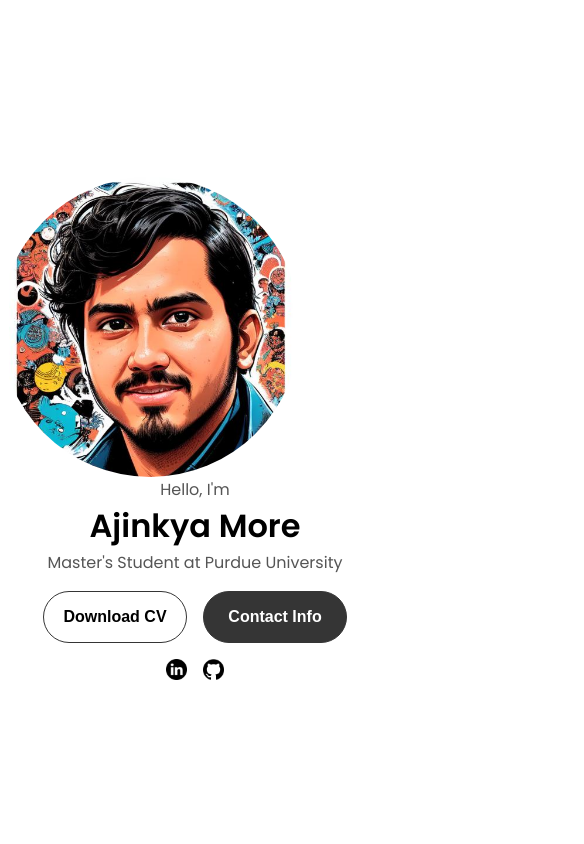
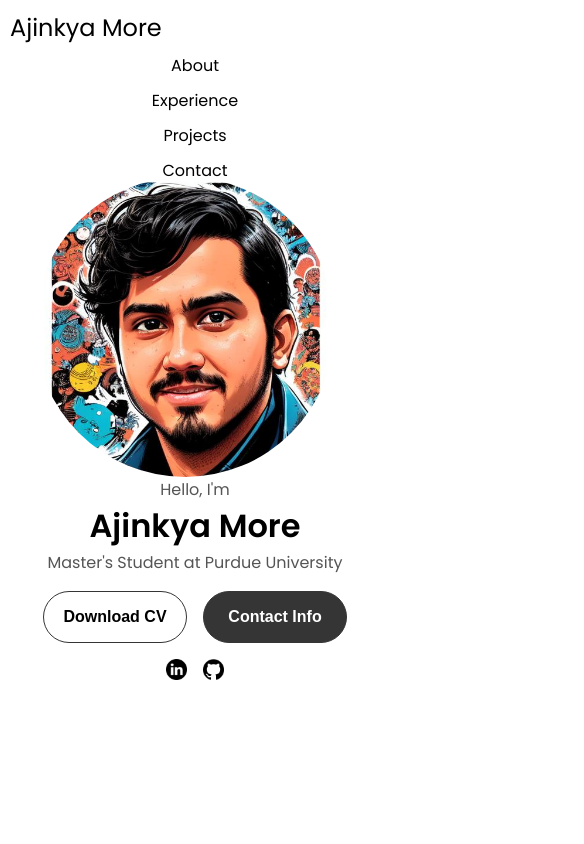
Before and after one commit to Asm3515/my-app, a React (Create React App) app: page / in a window 390 px wide. Shown: the top 844 px of the page, 584 px wide, since content can reach past the window. Built offline with nearby package versions, Linux system fonts and the light colour scheme.

Commit message:
Hamburger Active

```diff
--- a/src/MediaQueries.css
+++ b/src/MediaQueries.css
@@ -107,3 +107,8 @@
       text-align: justify;
     }
   }
+
+  .icon-project{
+    height: 250px;
+    width: 250px;;
+  }
--- a/src/Navbar/Navbar.css
+++ b/src/Navbar/Navbar.css
@@ -1,14 +1,14 @@
 /* Navbar.css */
 
 nav {
-    display: flex;
+    /* display: flex; */
     justify-content: center;
     align-items: center;
     height: 17vh;
   }
 
   .nav-links {
-    display: flex;
+    /* display: flex; */
     gap: 2rem;
     font-size: 1.5rem;
     list-style-type: none;
@@ -29,13 +29,13 @@ nav {
   .logo {
     font-size: 1.5rem;
     text-align: left;
-    display: flex;
+    /* display: flex; */
     align-items: center;
     padding: 10px;
   }
 
   .logo .name {
-    margin-right: 42rem;
+    margin-right: 50%;
   }
 
   .logo:hover {
@@ -65,7 +65,7 @@ nav {
 /* Media query for mobile responsiveness */
 @media screen and (max-width: 1200px) {
     .nav-links{
-        display: none;
+        align-items: 50%;
     };
     .hamburger-nav{
         display: flex;
--- a/src/Navbar/Navbar.jsx
+++ b/src/Navbar/Navbar.jsx
@@ -19,7 +19,7 @@ export const Navbar = () => {
     }
   };
   return (
-    <nav className='desktop-nav'>
+    <nav>
     <nav>
       <div className="logo">
         <div className="name">Ajinkya More</div>
--- a/src/Section/Section.css
+++ b/src/Section/Section.css
@@ -9,10 +9,7 @@ section {
   min-height: fit-content;
 }
 
-.section-container {
-  display: flex;
 
-}
 
 .profile-pic{
   border-radius:400%;
@@ -216,7 +213,7 @@ section {
 }
 
 .article-container > div {
-  width: 30%; /* Adjust the width of each div to control the layout */
+  width: 30%;
 }
 
 article {
@@ -317,3 +314,9 @@ footer p {
 .last-link{
   align-items: center;
 }
+
+.profile-pic{
+  display: block;
+  margin-left: auto;
+  margin-right: auto;
+}
```
